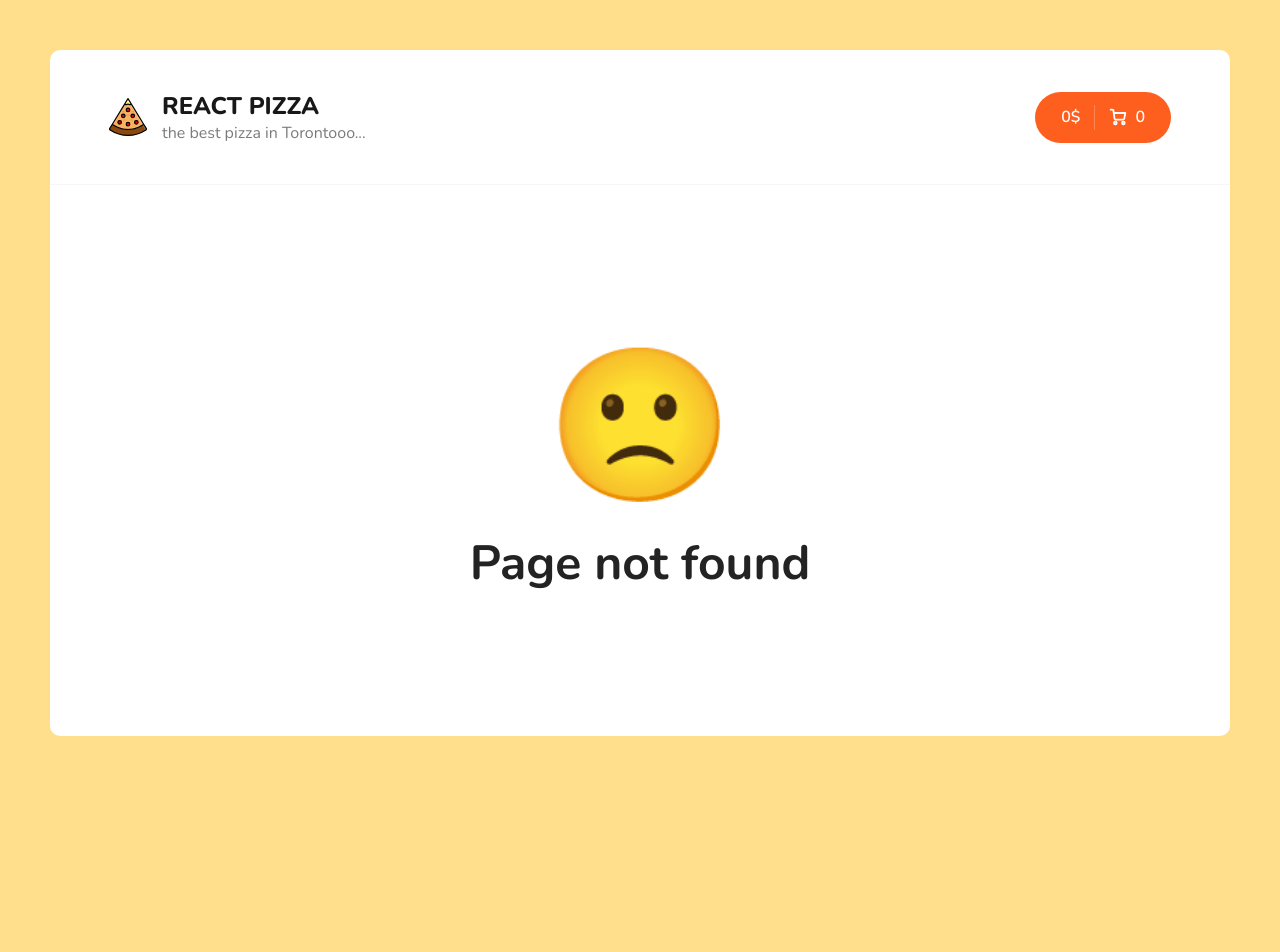
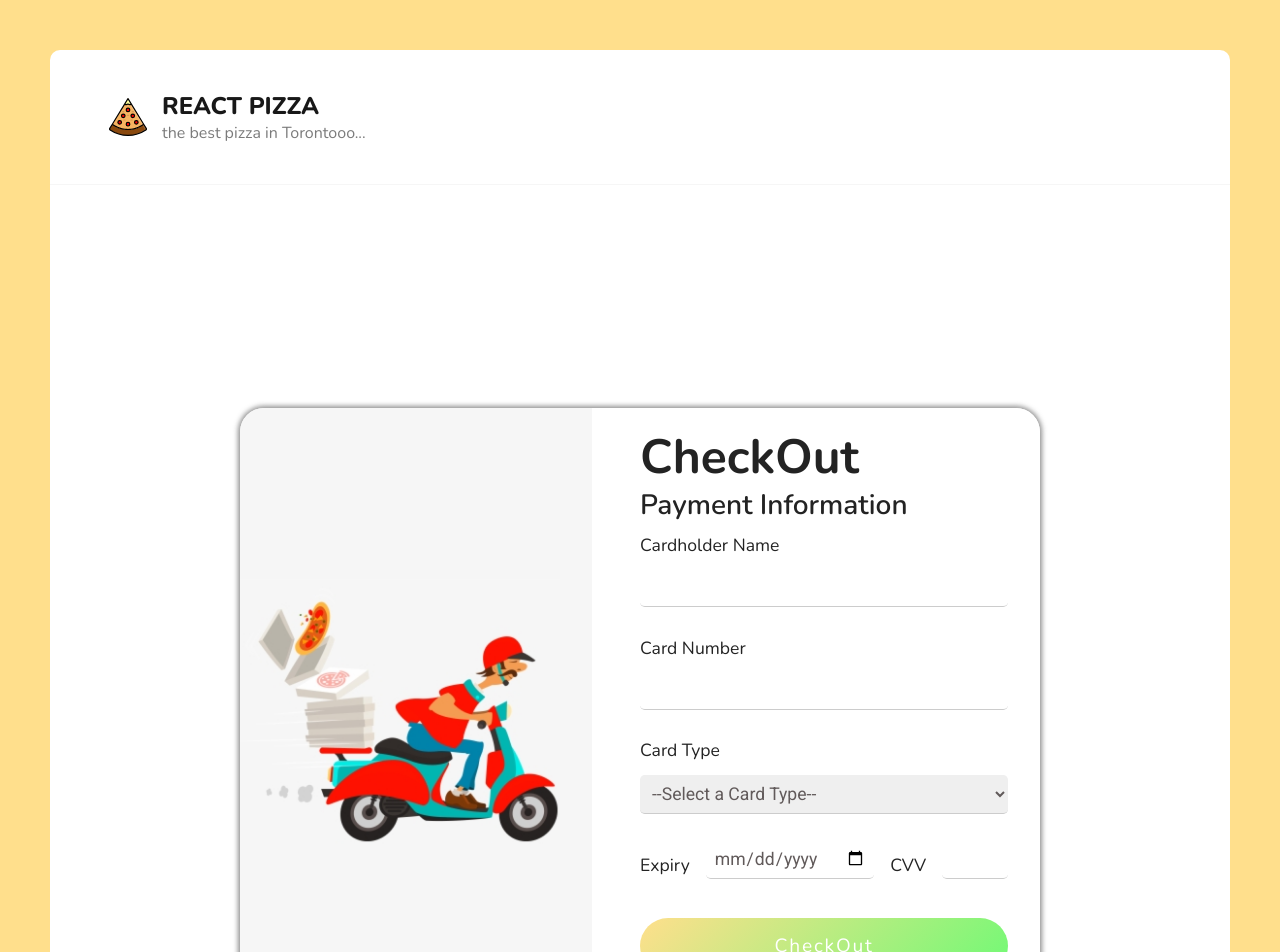
Before and after one commit to Chivas1717/Pizza-react, a React (Create React App) app: page /Pizza-react/payment in a window 1280 px wide. Before the commit this address had no page. Shown: the top 952 px of the page. Before the commit the page ends 800 px from the top, so only its background shows below. Built offline with nearby package versions, Linux system fonts and the light colour scheme.

Commit message:
checkout page, click outside sort menu added

```diff
--- a/src/App.tsx
+++ b/src/App.tsx
@@ -6,6 +6,7 @@ import { Routes, Route } from 'react-router-dom';
 
 import './scss/app.scss';
 import FullPizza from './pages/FullPizza';
+import Payment from "./pages/Payment";
 
 function App() {
   return (
@@ -16,6 +17,7 @@ function App() {
           <Route path="/Pizza-react/" element={<Home />} />
           <Route path="/Pizza-react/cart" element={<Cart />} />
           <Route path="/Pizza-react/pizza/:id" element={<FullPizza />} />
+          <Route path="/Pizza-react/payment" element={<Payment />} />
           <Route path="*" element={<NotFound />} />
         </Routes>
       </div>
--- /dev/null
+++ b/src/components/AddCard/AddCard.scss
@@ -0,0 +1,144 @@
+.mainscreen
+{
+  min-height: 100vh;
+  width: 100%;
+  display: flex;
+  flex-direction: column;
+  color:#963E7B;
+}
+
+.card {
+  width: 50rem;
+  margin: auto;
+  background: white;
+  position:center;
+  align-self: center;
+  top: 50rem;
+  border-radius: 1.5rem;
+  box-shadow: 0px 0px 5px 2px #3535358c;
+  display:flex;
+  flex-direction: row;
+
+}
+
+.leftside {
+  background: #f6f6f6;
+  width: 27rem;
+  padding-right: 2rem;
+  display: inline-flex;
+  align-items: center;
+  justify-content: center;
+  border-top-left-radius: 1.5rem;
+  border-bottom-left-radius: 1.5rem;
+}
+
+.product {
+  object-fit: cover;
+  width: 20em;
+  height: 17em;
+  //border-radius: 100%;
+}
+
+.rightside {
+  background-color: #ffffff;
+  width: 35rem;
+  border-bottom-right-radius: 1.5rem;
+  border-top-right-radius: 1.5rem;
+  padding: 1rem 2rem 3rem 3rem;
+}
+
+.line-text {
+  display:block;
+  font-size: 1.1rem;
+  font-weight: 400;
+  margin: .8rem 0;
+}
+
+.inputbox
+{
+  color:#030303;
+  width: 100%;
+  padding: 0.5rem;
+  border: none;
+  border-bottom: 1.5px solid #ccc;
+  margin-bottom: 1rem;
+  border-radius: 0.3rem;
+  font-family: 'Roboto', sans-serif;
+  color: #615a5a;
+  font-size: 1.1rem;
+  font-weight: 500;
+  outline:none;
+}
+
+.expcvv {
+  display:flex;
+  justify-content: space-between;
+  padding-top: 0.6rem;
+}
+
+.expcvv_text{
+  padding-right: 1rem;
+}
+
+input::-webkit-outer-spin-button,
+input::-webkit-inner-spin-button {
+  /* display: none; <- Crashes Chrome on hover */
+  -webkit-appearance: none;
+  margin: 0; /* <-- Apparently some margin are still there even though it's hidden */
+}
+
+input[type=number] {
+  -moz-appearance:textfield; /* Firefox */
+}
+
+.exp_input {
+  cursor: pointer;
+}
+
+.expcvv_text2{
+  padding:0 1rem;
+}
+
+.proceed{
+  background: linear-gradient(135deg, #ffdf8c 0%, #1af6219e 100%);
+  cursor: pointer;
+  padding: 15px;
+  border: none;
+  border-radius: 50px;
+  color: white;
+  font-weight: 400;
+  font-size: 1.2rem;
+  margin-top: 10px;
+  width:100%;
+  letter-spacing: .11rem;
+  outline:none;
+}
+
+.proceed:hover
+{
+  transform: scale(1.05) translateY(-3px);
+  box-shadow: 3px 3px 6px #38373785;
+}
+
+@media only screen and (max-width: 1000px) {
+  .card{
+    flex-direction: column;
+    width: auto;
+
+  }
+
+  .leftside{
+    width: 100%;
+    border-top-right-radius: 0;
+    border-bottom-left-radius: 0;
+    border-top-right-radius:0;
+    border-radius:0;
+  }
+
+  .rightside{
+    width:auto;
+    border-bottom-left-radius: 1.5rem;
+    padding:0.5rem 3rem 3rem 2rem;
+    border-radius:0;
+  }
+}
--- /dev/null
+++ b/src/components/AddCard/index.tsx
@@ -0,0 +1,51 @@
+import React from "react";
+import './AddCard.scss'
+import deliveryLogo from '../../assets/img/delivery-man.png'
+const AddCard: React.FC = () => {
+    return (
+        <div className="mainscreen">
+            <div className="card">
+                <div className="leftside">
+                    <img
+                        src={deliveryLogo}
+                        className="product"
+                        alt="delivery"
+                    />
+                </div>
+                <div className="rightside">
+                    <form action="" onSubmit={(e) => {
+                        e.preventDefault()
+                        alert('paid!')
+                    }
+                    }>
+                        <h1>CheckOut</h1>
+                        <h2>Payment Information</h2>
+                        <p className="line-text">Cardholder Name</p>
+                        <input type="text" className="inputbox" name="name" required/>
+                        <p className="line-text">Card Number</p>
+                        <input type="number" className="inputbox" name="card_number" id="card_number" required/>
+
+                        <p className="line-text">Card Type</p>
+                        <select className="inputbox" name="card_type" id="card_type" required>
+                            <option value="">--Select a Card Type--</option>
+                            <option value="Visa">Visa</option>
+                            <option value="MasterCard">MasterCard</option>
+                        </select>
+                        <div className="expcvv">
+
+                            <p className="line-text expcvv_text">Expiry</p>
+                            <input type="date" className="inputbox" name="exp_date" id="exp_date" required/>
+
+                            <p className="line-text expcvv_text2">CVV</p>
+                            <input type="password" className="inputbox" name="cvv" id="cvv" required/>
+                        </div>
+                        <p className="line-text"></p>
+                        <button type="submit" className="proceed">CheckOut</button>
+                    </form>
+                </div>
+            </div>
+        </div>
+    )
+}
+
+export default AddCard
--- a/src/components/Header.tsx
+++ b/src/components/Header.tsx
@@ -33,7 +33,7 @@ function Header() {
         </Link>
         {location.pathname === '/Pizza-react/' && <Search />}
         <div className="header__cart">
-          {location.pathname !== '/Pizza-react/cart' && (
+          {location.pathname !== '/Pizza-react/cart' && location.pathname !== '/Pizza-react/payment' && (
             <Link to="/Pizza-react/cart" className="button button--cart">
               <span>{totalPrice}$</span>
               <div className="button__delimiter"></div>
--- a/src/components/Sort.tsx
+++ b/src/components/Sort.tsx
@@ -1,4 +1,4 @@
-import { useRef } from 'react';
+import React, { useRef } from 'react';
 import { useEffect } from 'react';
 import { useState } from 'react';
 import { useDispatch, useSelector } from 'react-redux';
@@ -27,9 +27,11 @@ const Sort: React.FC = () => {
   useEffect(() => {
     const handleOutsideClick = (event: MouseEvent) => {
       const _event = event as MouseEvent & {
-        path: Node[];
+        composedPath: Node[];
       };
-      if (sortRef.current && !_event.path.includes(sortRef.current)) {
+      const _target = _event.target as Node | null
+
+      if (sortRef.current && !sortRef.current.contains(_target)) {
         setSortOpen(false);
       }
     };
--- a/src/pages/Cart.tsx
+++ b/src/pages/Cart.tsx
@@ -18,6 +18,10 @@ const Cart: React.FC = () => {
   const onClickGoBack = () => {
     dispatch(clearFilters());
   };
+
+  const onClickPay = () => {
+
+  }
 
   return (
     <div className="container container--cart">
@@ -133,9 +137,11 @@ const Cart: React.FC = () => {
 
                 <span>Back to main page</span>
               </Link>
-              <div className="button pay-btn">
-                <span>Pay now</span>
-              </div>
+              <Link to="/pizza-react/payment">
+                <div className="button pay-btn" onClick={onClickPay}>
+                  <span>Pay now</span>
+                </div>
+              </Link>
             </div>
           </div>
         </div>
--- /dev/null
+++ b/src/pages/Payment.tsx
@@ -0,0 +1,15 @@
+import React from 'react';
+import { Link } from 'react-router-dom';
+import { useDispatch, useSelector } from 'react-redux';
+import AddCard from "../components/AddCard";
+
+const Payment: React.FC = () => {
+    // @ts-ignore
+    return (
+        <div className="container container--cart">
+            <AddCard />
+        </div>
+    )
+}
+
+export default Payment
--- a/src/redux/slices/cartSlice.ts
+++ b/src/redux/slices/cartSlice.ts
@@ -20,7 +20,6 @@ export const cartSlice = createSlice({
       const findItem = state.items.find((obj) => obj.id === action.payload.id);
 
       if (findItem) {
-        // console.log(findItem);
         findItem.count++;
       } else {
         state.items.push({
```
Also changed, not shown: src/assets/img/delivery-man.png (added), src/redux/slices/pizzaSlice.ts (line endings or trailing spaces).
